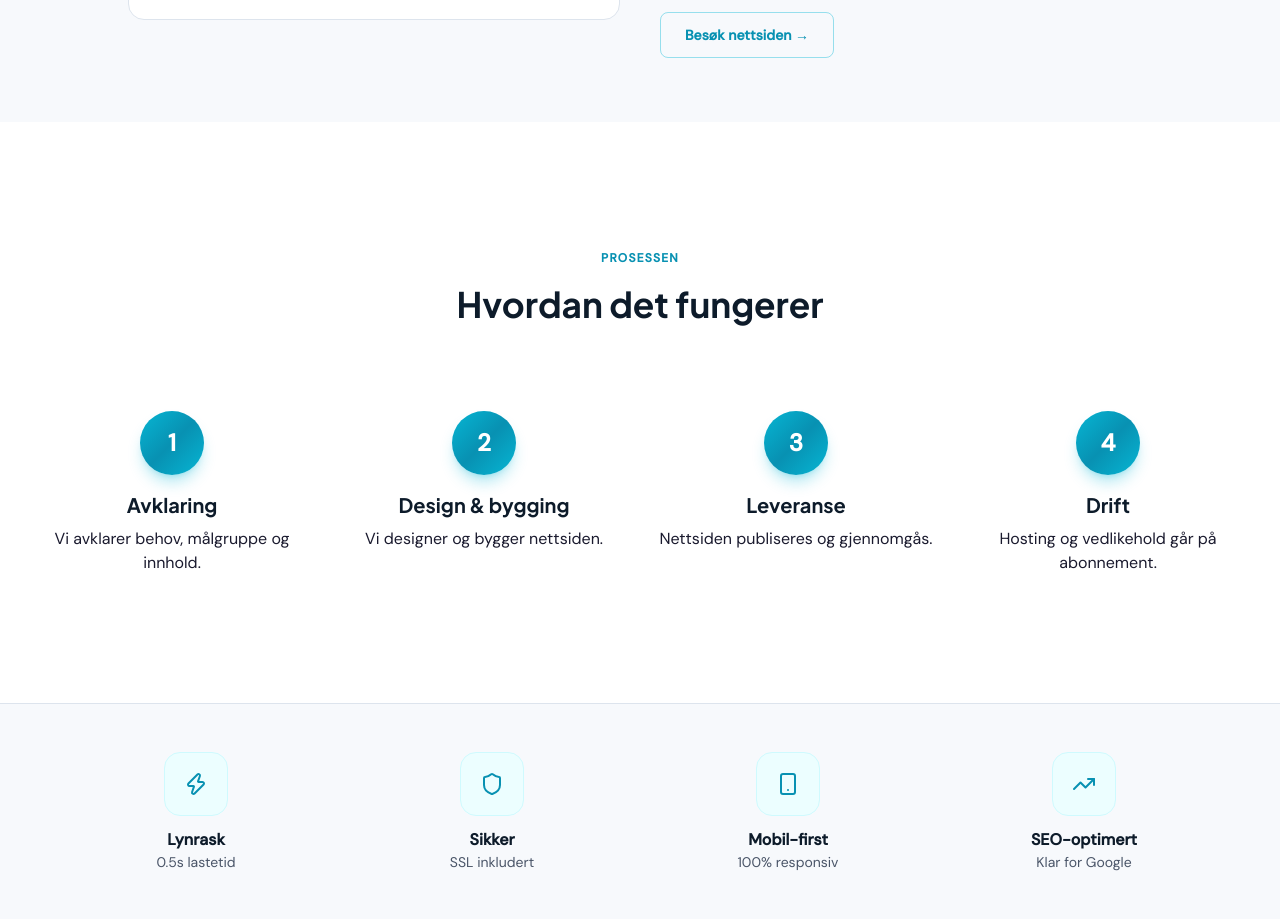
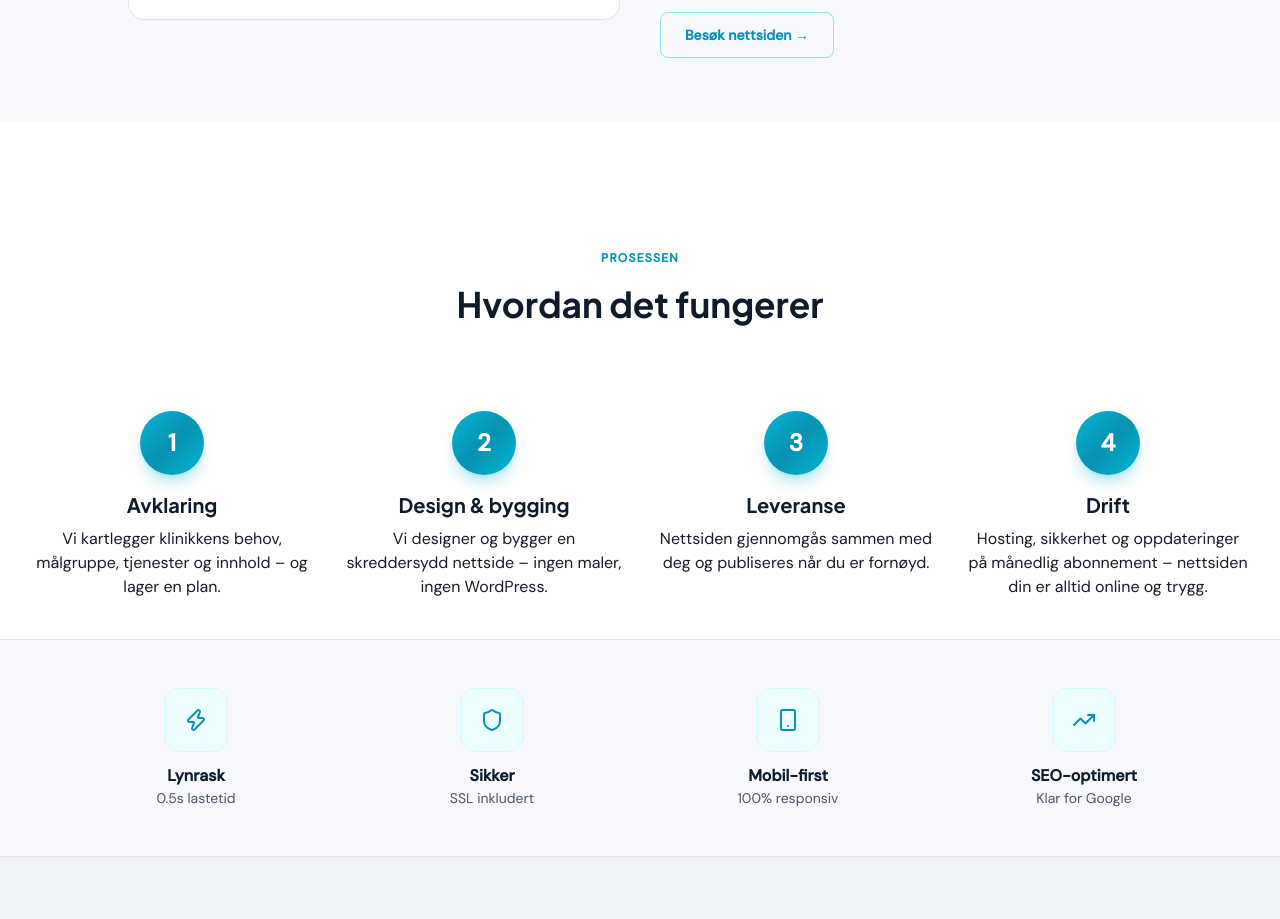
Before and after one commit to kiropraktisksenter/Webera, a Next.js app: page / in a window 1280 px wide. Shown: the part 5540-6459 px from the top of the page. Built offline with nearby package versions, Linux system fonts and the light colour scheme.

Commit message:
Update process step descriptions and reduce gap to stats row

```diff
--- a/app/page.tsx
+++ b/app/page.tsx
@@ -999,7 +999,7 @@ export default function Home() {
       </section>
 
       {/* How It Works */}
-      <section id="hvordan" className="py-32 px-4 sm:px-6 lg:px-8 relative" style={{ backgroundColor: '#FFFFFF' }}>
+      <section id="hvordan" className="pt-32 pb-10 px-4 sm:px-6 lg:px-8 relative" style={{ backgroundColor: '#FFFFFF' }}>
         <div className="max-w-7xl mx-auto">
           <motion.div
             initial={{ opacity: 0, y: 16 }}
@@ -1020,10 +1020,10 @@ export default function Home() {
             className="grid md:grid-cols-4 gap-8"
           >
             {[
-              { step: "1", title: "Avklaring", description: "Vi avklarer behov, målgruppe og innhold." },
-              { step: "2", title: "Design & bygging", description: "Vi designer og bygger nettsiden." },
-              { step: "3", title: "Leveranse", description: "Nettsiden publiseres og gjennomgås." },
-              { step: "4", title: "Drift", description: "Hosting og vedlikehold går på abonnement." }
+              { step: "1", title: "Avklaring", description: "Vi kartlegger klinikkens behov, målgruppe, tjenester og innhold – og lager en plan." },
+              { step: "2", title: "Design & bygging", description: "Vi designer og bygger en skreddersydd nettside – ingen maler, ingen WordPress." },
+              { step: "3", title: "Leveranse", description: "Nettsiden gjennomgås sammen med deg og publiseres når du er fornøyd." },
+              { step: "4", title: "Drift", description: "Hosting, sikkerhet og oppdateringer på månedlig abonnement – nettsiden din er alltid online og trygg." }
             ].map((item, i) => (
               <motion.div
                 key={i}
```
